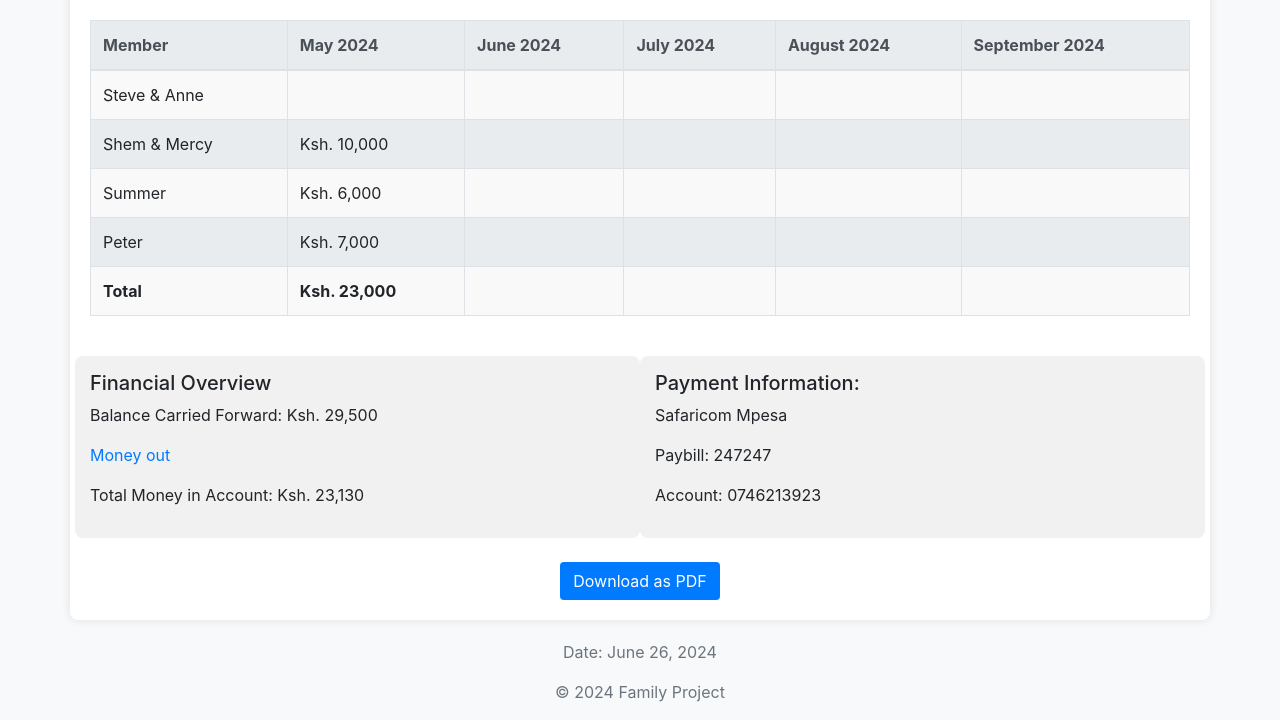
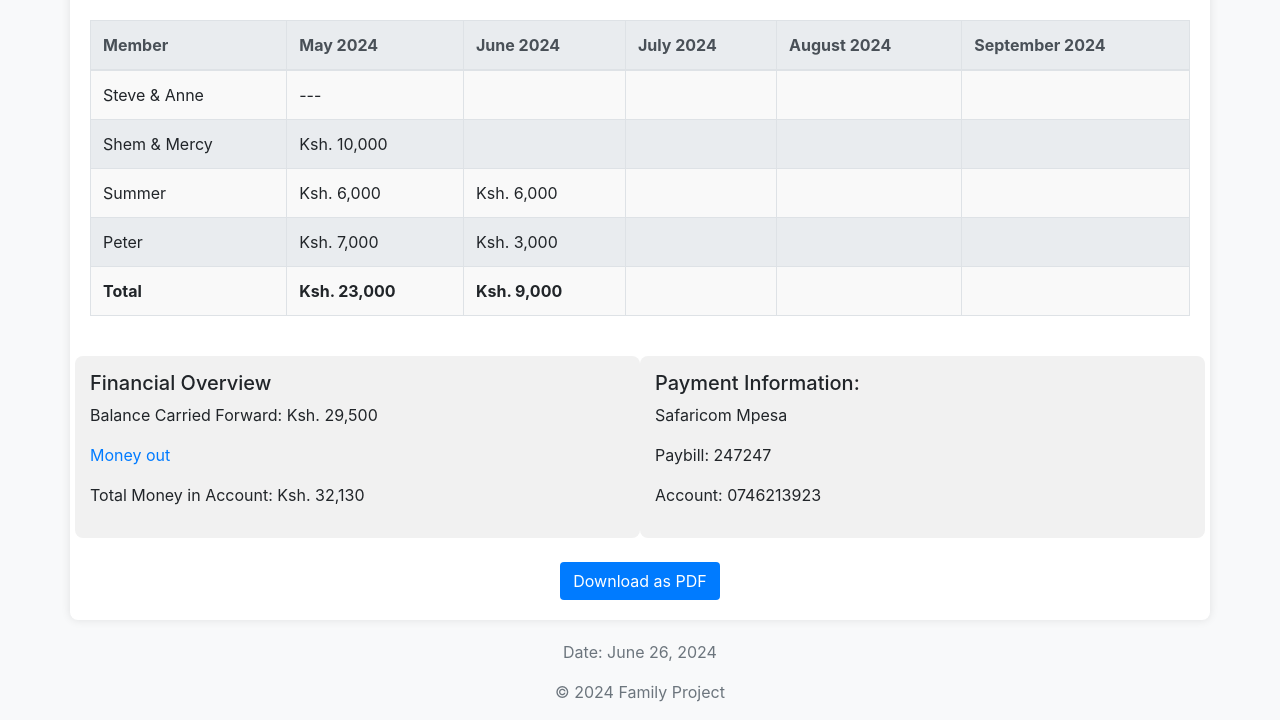
Before and after one commit to Jumre/Funds, a plain HTML site: page index.html in a window 1280 px wide. Shown: the part 186-906 px from the top of the page. Drawn offline with nearby package versions, Linux system fonts and the light colour scheme.

Commit message:
Update index.html

```diff
--- a/index.html
+++ b/index.html
@@ -117,7 +117,7 @@
                 <tbody>
                     <tr>
                         <td>Steve & Anne</td>
-                        <td></td>
+                        <td>---</td>
                         <td></td>
                         <td></td>
                         <td></td>
@@ -134,7 +134,7 @@
                     <tr>
                         <td>Summer</td>
                         <td>Ksh. 6,000</td>
-                        <td></td>
+                        <td>Ksh. 6,000</td>
                         <td></td>
                         <td></td>
                         <td></td>
@@ -142,7 +142,7 @@
                     <tr>
                         <td>Peter</td>
                         <td>Ksh. 7,000</td>
-                        <td></td>
+                        <td>Ksh. 3,000</td>
                         <td></td>
                         <td></td>
                         <td></td>
@@ -150,7 +150,7 @@
                     <tr class="text-bold">
                         <td>Total</td>
                         <td>Ksh. 23,000</td>
-                        <td></td>
+                        <td>Ksh. 9,000</td>
                         <td></td>
                         <td></td>
                         <td></td>
@@ -164,7 +164,7 @@
                 <h5>Financial Overview</h5>
                 <p>Balance Carried Forward: Ksh. 29,500</p>
                 <p><a href="transactions.html">Money out</a></p>
-                <p>Total Money in Account: Ksh. 23,130</p>
+                <p>Total Money in Account: Ksh. 32,130</p>
             </div>
             <div class="col-md-6 right-info">
                 <h5>Payment Information:</h5>
```
